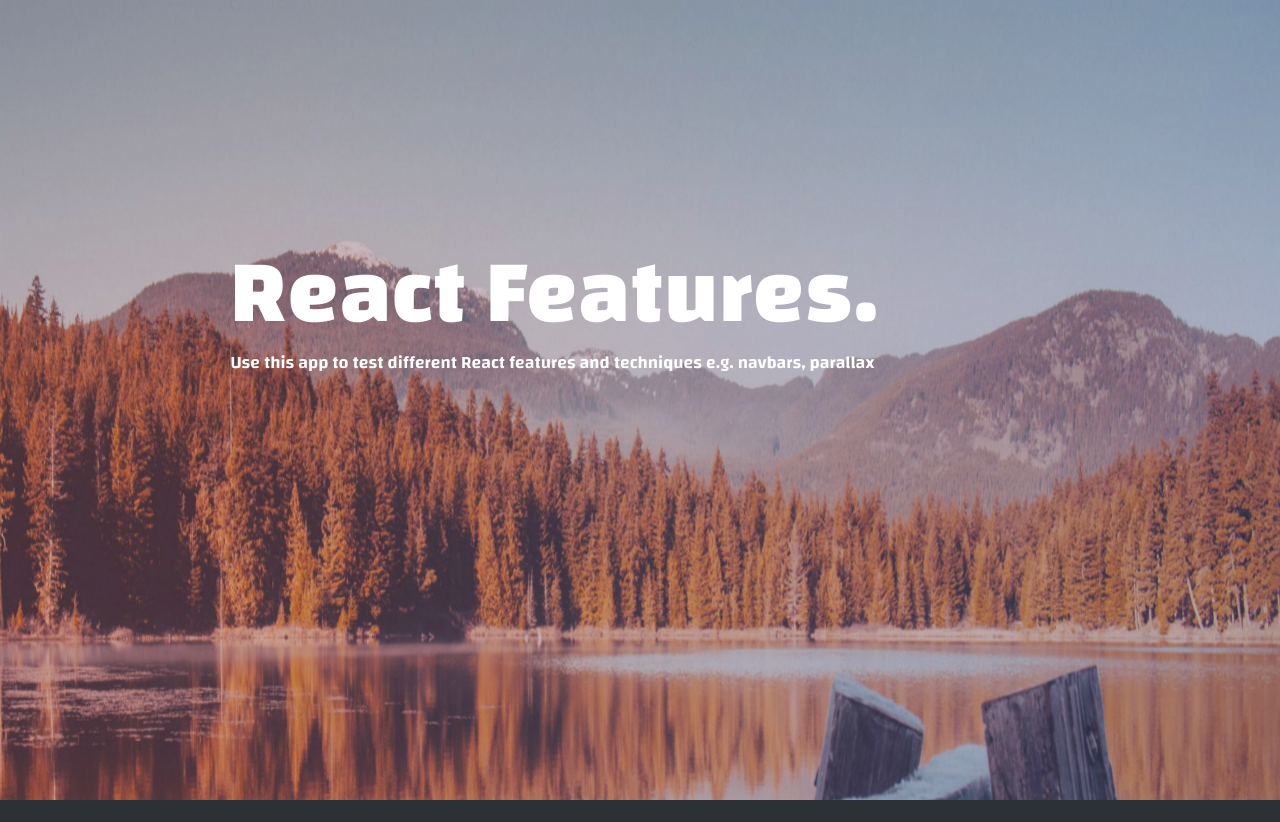
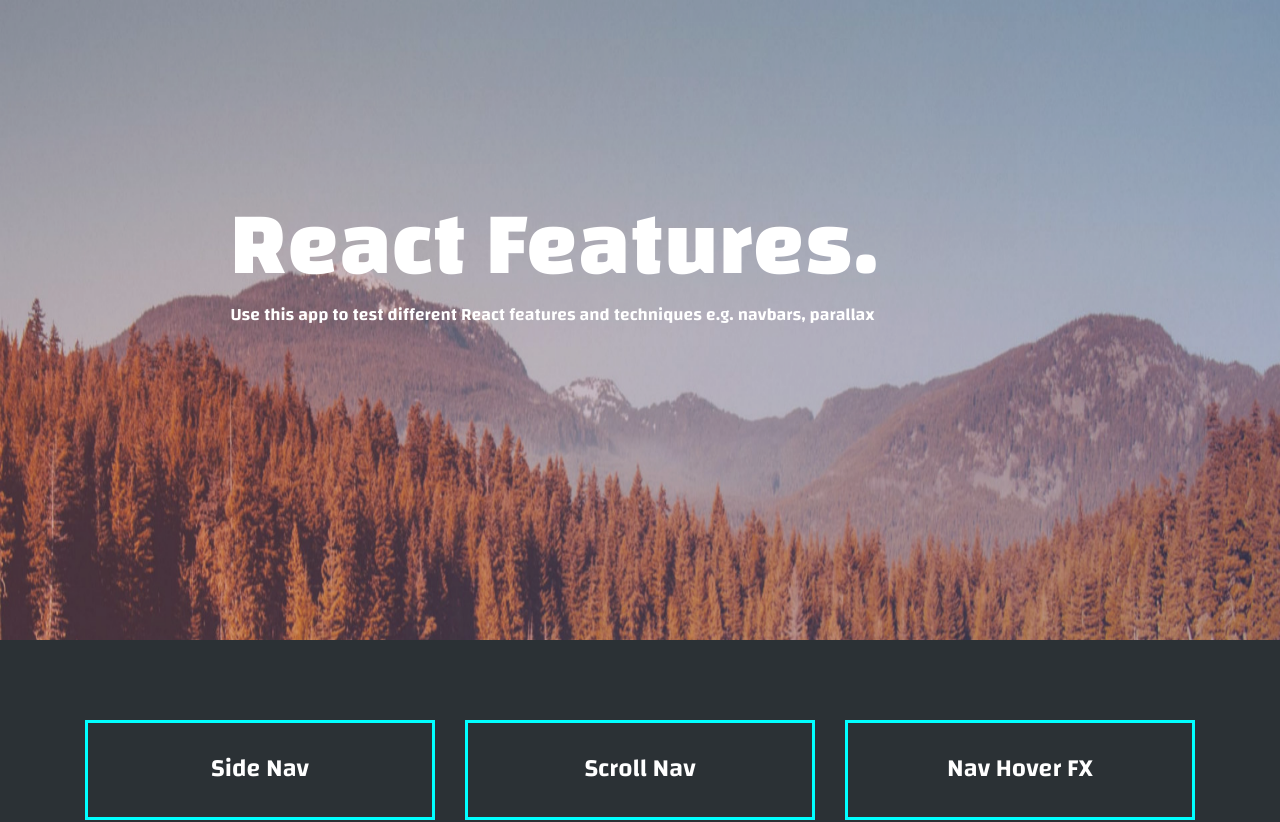
Before and after one commit to eesa94/react-features, a React (Create React App) app: page / in a window 1280 px wide. Shown: the top 822 px of the page. Built offline with nearby package versions, Linux system fonts and the light colour scheme.

Commit message:
use hero component to demonstrate parallax effect

```diff
--- a/src/App.js
+++ b/src/App.js
@@ -8,6 +8,7 @@ import PathTwo from './Components/Paths/PathTwo';
 import FeatureOne from './Components/Features/1.FeatureOne/FeatureOne';
 import FeatureTwo from './Components/Features/2.FeatureTwo/FeatureTwo';
 import FeatureThree from './Components/Features/3.FeatureThree/FeatureThree';
+import FeatureFour from './Components/Features/4.FeatureFour/FeatureFour';
 
 
 
@@ -24,6 +25,7 @@ class App extends Component {
                 <Route path="/feature-1" component={FeatureOne} />
                 <Route path="/feature-2" component={FeatureTwo} />
                 <Route path="/feature-3" component={FeatureThree} />
+                <Route path="/feature-4" component={FeatureFour} />
               </Switch>
             </div>
           </ScrollToTop>
--- /dev/null
+++ b/src/Components/Features/4.FeatureFour/FeatureFour.js
@@ -0,0 +1,42 @@
+import React from 'react';
+import '../Features.css';
+import { Link } from 'react-router-dom';
+import Hero from '../../Hero/Hero';
+import benjaminvoros_edit from '../../../Images/benjaminvoros_edit.jpg';
+import ethandow from '../../../Images/ethandow.jpg';
+import jessicalewis from '../../../Images/jessicalewis.jpg';
+
+
+const FeatureFour = () => {
+  return (
+    <div className="container-fluid" style={{ padding: 0 }} >
+      <Link
+        to='/'
+        className="changa-2 white position-fixed"
+        style={{ top: '3%', left: '2%', zIndex: '200'}}>
+        Home
+      </Link>
+
+      <Hero
+        image={benjaminvoros_edit}
+        strength={200}
+        overlayHeight={{height: "100vh"}}
+        heroHeader={"Parallax Hero 1"}
+        heroSubHeader={"Parallax with low strength (200)"} />
+      <Hero
+        image={ethandow}
+        strength={500}
+        overlayHeight={{height: "100vh"}}
+        heroHeader={"Parallax Hero 2"}
+        heroSubHeader={"Parallax with medium strength (500)"} />
+      <Hero
+        image={jessicalewis}
+        strength={500}
+        overlayHeight={{height: "100vh"}}
+        heroHeader={"Parallax Hero 3"}
+        heroSubHeader={"Parallax with high strength (800)"} />
+    </div>
+  )
+}
+
+export default FeatureFour
--- a/src/Components/Hero/Hero.css
+++ b/src/Components/Hero/Hero.css
@@ -9,7 +9,7 @@
 
 .overlayOne {
     background-color: rgba(0, 0, 0, 0.15);
-    height: 800px;
+    /* height: 100vh; */
 }
 
 .heroText {
--- a/src/Components/Hero/Hero.js
+++ b/src/Components/Hero/Hero.js
@@ -1,35 +1,28 @@
-import React from 'react';
+import React, { Component } from 'react';
 import './Hero.css';
+import HeroText from './HeroText';
 import { Parallax } from 'react-parallax';
-import landscape_gradient from '../../Images/landscape_gradient.jpg';
 
-const Hero = () => {
+class Hero extends Component {
+    render() {
 
-    const bgImage = {
-        backgroundImage: `url(${landscape_gradient})`,
-    }
+        const image = this.props.image;
+        const heroHeader = this.props.heroHeader;
+        const heroSubHeader = this.props.heroSubHeader;
 
-    const image = landscape_gradient;
-
-    return (
-        <Parallax
-        bgImage={landscape_gradient}
-        bgImageStyle={{height: '1200px', width: '100%'}}
-        strength={700}>
-            <div className="overlayOne w-100">
-                <div className="heroText">
-                    <h1 className="heroHeader changa8 white">
-                        React Features.
-                    </h1>
-                    <h3 className="heroSubheader changa6 white">
-                        Use this app to test different React features and techniques e.g. navbars, parallax
-                    </h3>
-                </div>
+        return (
+            <Parallax
+            bgImage={image}
+            bgImageStyle={{height: '1300px', width: '100%'}}
+            strength={this.props.strength}>
+            <div className="overlayOne w-100" style={this.props.overlayHeight} >
+                <HeroText heroHeader={heroHeader} heroSubHeader={heroSubHeader} />
             </div>
 
         </Parallax>
 
-  )
+        )
+    }
 }
 
 export default Hero
--- /dev/null
+++ b/src/Components/Hero/HeroText.js
@@ -0,0 +1,18 @@
+import React, { Component } from 'react'
+
+export class HeroText extends Component {
+    render() {
+        return (
+            <div className="heroText">
+                <h1 className="heroHeader changa8 white">
+                    {this.props.heroHeader}
+                </h1>
+                <h3 className="heroSubheader changa6 white">
+                    {this.props.heroSubHeader}
+                </h3>
+            </div>
+        )
+    }
+}
+
+export default HeroText
--- a/src/Components/Home/Home.css
+++ b/src/Components/Home/Home.css
@@ -1,6 +1,6 @@
 .homeContainer {
-    min-height: 400px;
-    padding-top: 50px;
+    min-height: 600px;
+    padding-top: 80px;
 }
 
 .featureCol {
--- a/src/Components/Home/Home.js
+++ b/src/Components/Home/Home.js
@@ -3,6 +3,8 @@ import './Home.css';
 import Hero from '../Hero/Hero';
 import { Link } from 'react-router-dom';
 import { Container, Row, Col } from 'reactstrap';
+import landscape_gradient from '../../Images/landscape_gradient.jpg';
+
 
 class Home extends Component {
     constructor(props) {
@@ -13,7 +15,7 @@ class Home extends Component {
                 {name: 'Side Nav', status: true},
                 {name: 'Scroll Nav', status: true},
                 {name: 'Nav Hover FX', status: true},
-                {name: 'Parallax Hero', status: false},
+                {name: 'Parallax Hero', status: true},
                 {name: 'Parallax Elements', status: false},
                 {name: 'Animation & Motion', status: false},
             ],
@@ -43,9 +45,18 @@ class Home extends Component {
         const linkClass = "featureLink d-flex justify-content-center align-items-center w-100";
         const headerClass = "featureLinkHeader changa6";
 
+        const heroHeader = "React Features.";
+        const heroSubHeader = "Use this app to test different React features and techniques e.g. navbars, parallax";
+
+
         return (
         <div>
-            <Hero />
+            <Hero
+                image={landscape_gradient}
+                strength={700}
+                overlayHeight={{height: "80vh"}}
+                heroHeader={heroHeader}
+                heroSubHeader={heroSubHeader} />
 
             <Container className="container homeContainer">
                 <Row>
```
Also changed, not shown: src/Images/ethandow.jpg (added), src/Images/jessicalewis.jpg (added).
